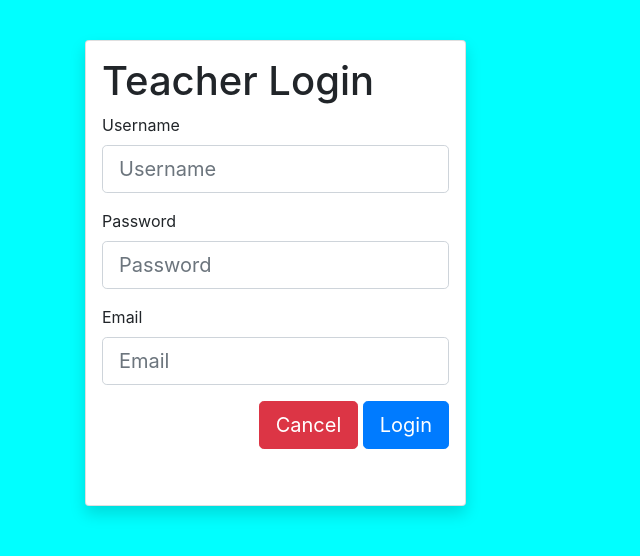
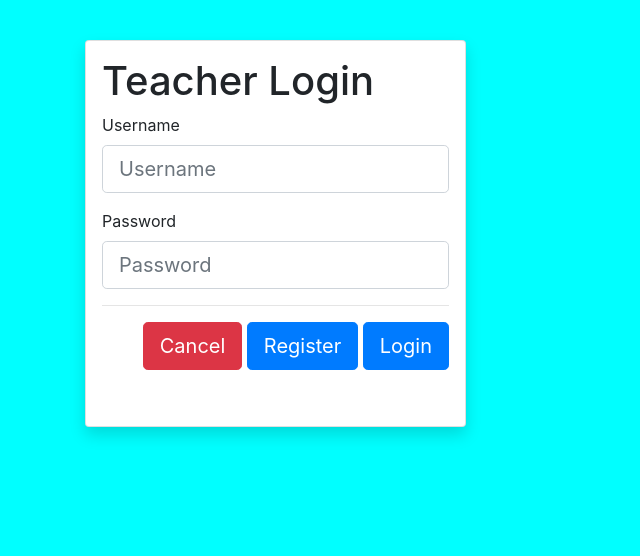
Before and after one commit to murat-polat/basic-flask-mongodb, a Flask app: template templates/login.html in a window 1280 px wide. Shown: the top 556 px of the page, without its empty margins (0-640 px from the left). Run offline with Flask 2, Linux system fonts and the light colour scheme; the template is opened without the code that fills it, so the values that code supplies are empty; parts of the project's set-up code (start-up, migrations or seed data) failed here and were passed over; some libraries are stand-ins or nearby versions.

Commit message:
templates dectivert

```diff
--- a/app.py
+++ b/app.py
@@ -1,5 +1,6 @@
-from flask import Flask, render_template,redirect,request,g
-from flask_pymongo import PyMongo
+from flask import Flask, render_template
+from flask_pymongo import PyMongo,BaseConverter, BSONObjectIdConverter
+
 from flask_login import LoginManager, UserMixin, login_user, login_required, logout_user, current_user
 from itsdangerous import URLSafeSerializer
 
@@ -31,13 +32,15 @@ def load_user(session_token):
         return Teacher(teacher_data)
     return None
 
-@app.route('/register')
+@app.route('/create')
 def create():
     teachers = mongo.db.teachers
-    session_token = serializer.dumps(['Solo', 'Nypass'])
-    teachers.insert({'name' : 'Ola', 'session_token' : session_token})
+    session_token = serializer.dumps(['Ola', 'password'])
+    teachers.insert_many([{'name' : 'Ola', 'session_token' : session_token},
+                            {'name' : 'Ali', 'session_token' : session_token},
+                            {'name' : 'Jon', 'session_token' : session_token}])
 
-    return render_template('register.html')
+    return '<h1>Lærer er Klar!</h1>'
 
 @app.route('/login')
 def index():
@@ -48,12 +51,12 @@ def index():
 
     login_user(ola)
 
-    return render_template('login.html')
+    return '<h1> Du er inne nå! </h1>'
 
 @app.route('/home')
 @login_required
 def home():
-    return render_template('home.html')
+    return '<h1>Velkommen {}</h1>'.format(current_user.teacher_data['name'])
 
 @app.route('/logout')
 @login_required
--- a/templates/home.html
+++ b/templates/home.html
@@ -25,7 +25,7 @@ main {
 </head>
 
 <body>
-    <nav class="nav justify-content-center" style="background-color: {{primary|safe}}; color: white">
+    <nav class="nav justify-content-center" style="background-color:  white">
         <div>{{ label|safe }}</div>
     </nav>
 <main role="main" class="container text-centerx">
@@ -33,7 +33,7 @@ main {
     <div class="scratchcard card shadow p-3 rounded-lg ">
       <h1>Home Page</h1>
 
-<form action="{{action_url|safe}}" style="align-self: center;">
+<form action="/home" style="align-self: center;">
 
 
   <div class="form-group input-group-lg float-right">
--- a/templates/login.html
+++ b/templates/login.html
@@ -25,7 +25,7 @@ main {
 </head>
 
 <body>
-    <nav class="nav justify-content-center" style="background-color: {{primary|safe}}; color: white">
+    <nav class="nav justify-content-center" style="background-color: white">
         <div>{{ label|safe }}</div>
     </nav>
 <main role="main" class="container text-centerx">
@@ -33,7 +33,7 @@ main {
     <div class="scratchcard card shadow p-3 rounded-lg ">
       <h1>Teacher Login</h1>
 
-<form action="{{action_url|safe}}" style="align-items: center;">
+<form action="/login" style="align-items: center;">
   <div class="form-group input-group-lg">
     <label for="exampleFormControlInput1">Username</label>
     <input type="text" class="form-control" id="username" name="username" placeholder="Username" value="">
@@ -43,17 +43,13 @@ main {
     <label for="exampleFormControlInput1">Password</label>
     <input type="text" class="form-control" id="password" name="password" placeholder="Password" value="">
 
-  </div>
-  <div class="form-group input-group-lg">
-    <label for="exampleFormControlInput1">Email</label>
-    <input type="text" class="form-control" id="email" name="email" placeholder="Email" value="">
 
-  </div>
-
-
+ <hr>
 
   <div class="form-group input-group-lg float-right">
     <button type="submit" class="btn btn-danger mb-2 btn-lg">Cancel</button>
+    <button type="submit" class="btn btn-primary mb-2 btn-lg" >Register</button>
+
     <button type="submit" class="btn btn-primary mb-2 btn-lg">Login</button>
   </div>
 </form>
```
Also changed, not shown: templates/register.html (+7 -6 lines).
